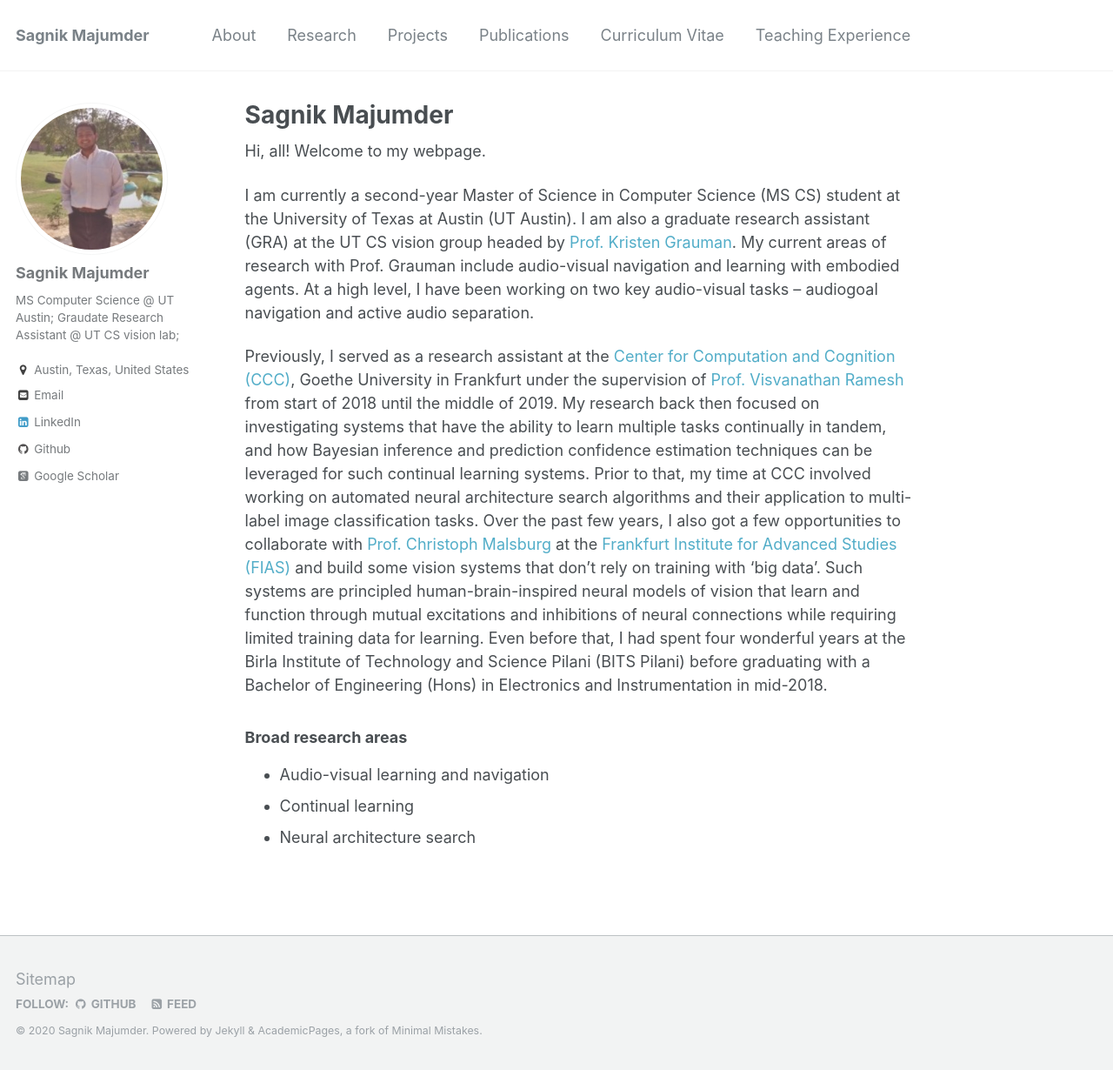
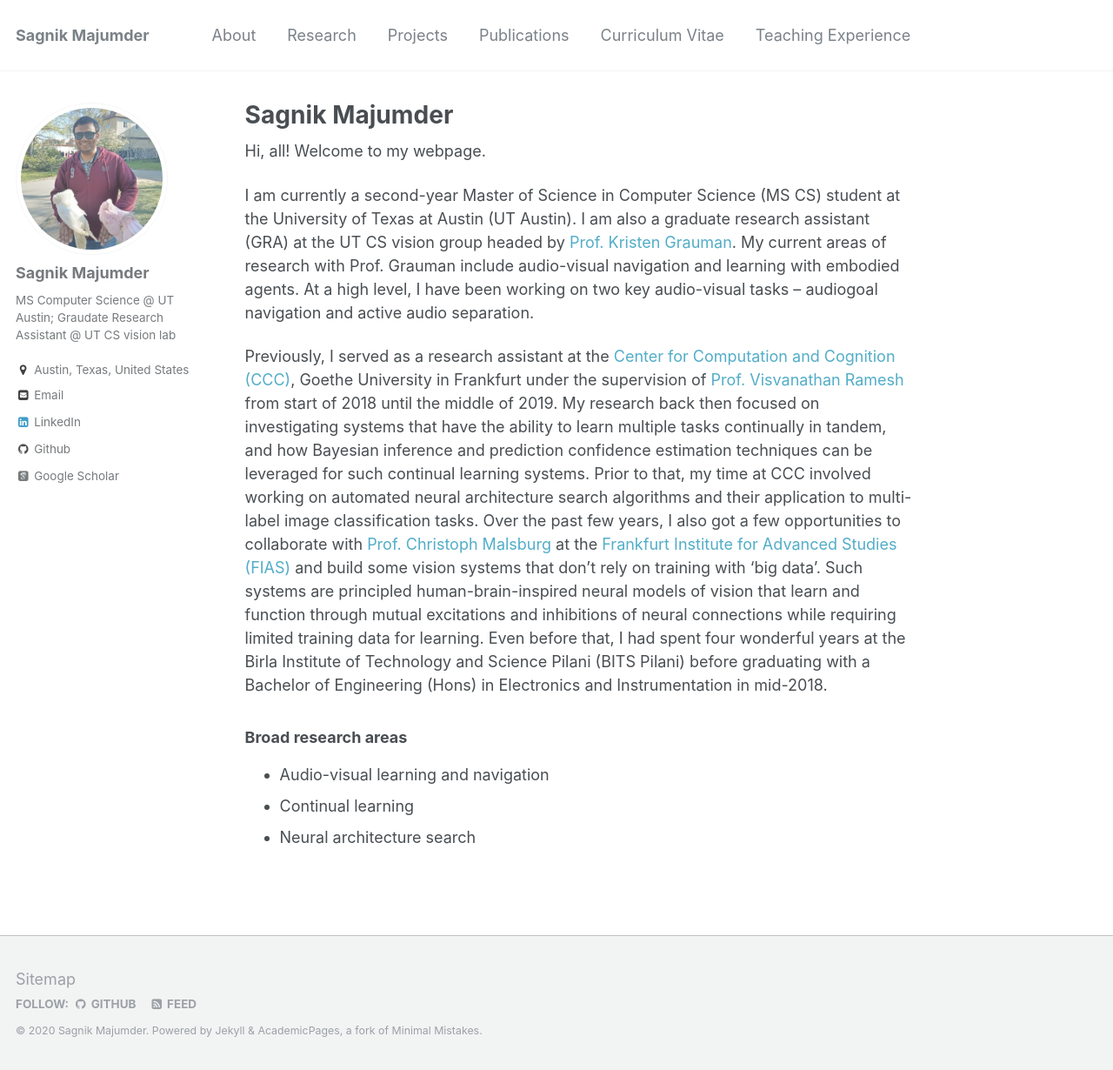
Before and after one commit to SAGNIKMJR/sagnikmjr.github.io, a Jekyll site: the page built from _pages/about.md, in a window 1280 px wide and 1230 px high. Shown: the whole window at 87% size. Built offline with Jekyll 4.4.1, drawn with Linux system fonts in a browser that asks for light colours; some web fonts are replaced.

Commit message:
profile pic updated

```diff
--- a/_config.yml
+++ b/_config.yml
@@ -80,9 +80,9 @@ analytics:
 # Site Author
 author:
   name             : "Sagnik Majumder"
-  avatar           : "profile.jpg"
+  avatar           : "profile_v2.jpg"
   bio              : "MS Computer Science @ UT Austin; \n\n \
-                      Graudate Research Assistant @ UT CS vision lab;"
+                      Graudate Research Assistant @ UT CS vision lab"
   location         : "Austin, Texas, United States"
   employer         :
   googlescholar    : "https://scholar.google.co.in/citations?hl=en&user=cY4Q2FAAAAAJ"
```
Also changed, not shown: images/profile_v2.jpg (added).
